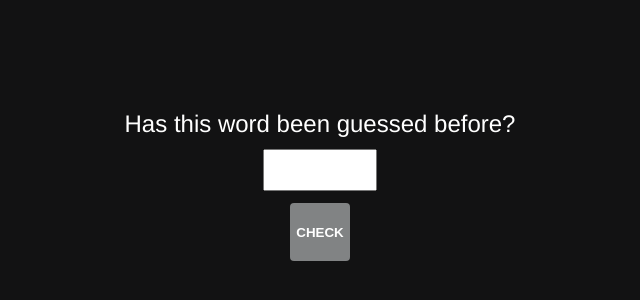
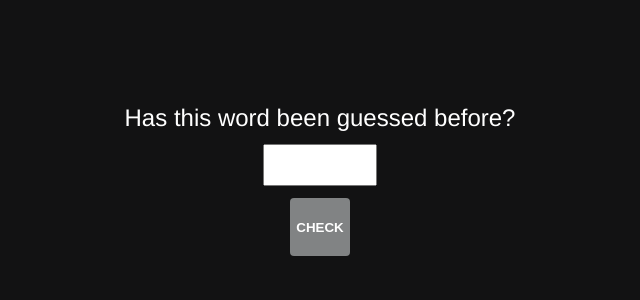
Before and after one commit to momothepikachu/wordleYet, a plain HTML site: page index.html in a window 1280 px wide. Shown: the part 222-522 px from the top of the page, without its empty margins (320-960 px from the left). Drawn offline with Linux system fonts and the light colour scheme.

Commit message:
fix: line-height and margin change

```diff
--- a/style.css
+++ b/style.css
@@ -12,13 +12,12 @@ body {
 }
 label {
     color: #ffffff;
-    line-height: 50px;
     font-size: 24px;
     text-align: center;
 }
 input {
     display: block;
-    margin: auto;
+    margin: 12px auto 0;
     font-size: 24px;
     text-align: center;
     padding: 5px;
```
